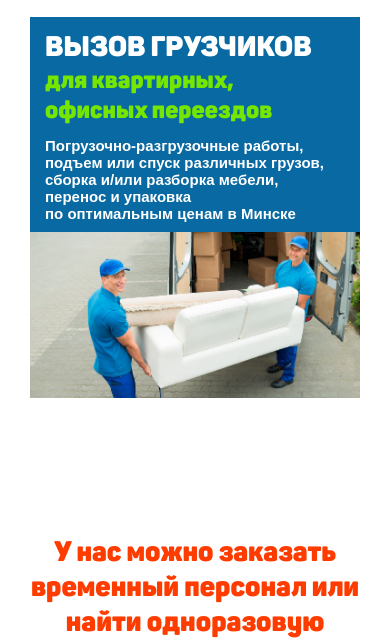
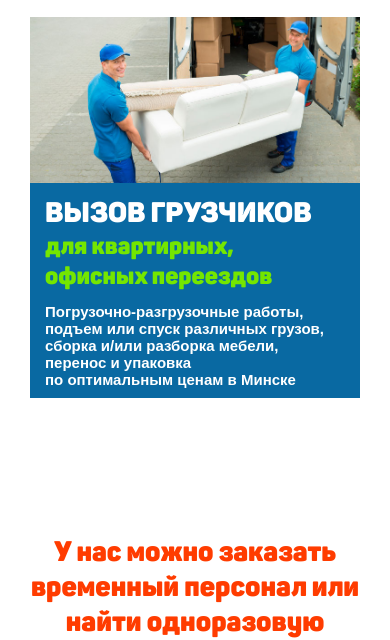
Before and after one commit to ermolenko-shadow/worker-test, a plain HTML site: page index.html in a window 390 px wide. Shown: the part 208-848 px from the top of the page. Drawn offline with Linux system fonts and the light colour scheme.

Commit message:
Update index.html

```diff
--- a/index.html
+++ b/index.html
@@ -34,11 +34,8 @@
 	</header>
 	<!--header-banner-->
 	<div id="slider" class="container">
-		<!-- <a href="#" class="control_next">>></a>
-		<a href="#" class="control_prev"><</a> -->
-		<ul>
-		    <li>
-		    	<div class="col-md-4 slide-text">
+		    	<div class="col-md-8 col-md-push-4 col-xs-12 slide-img"><img src="img/moving.jpg" alt="переезды Минск"></div>
+			<div class="col-md-4 col-md-pull-8 col-xs-12 slide-text">
 		    		<h2>ВЫЗОВ ГРУЗЧИКОВ</h2>
 		    		<h3>для квартирных,<br/>офисных переездов</h3>
 		    		<p>Погрузочно-разгрузочные работы,</p>
@@ -47,11 +44,7 @@
 					<p>перенос и упаковка</p>
 					<p>по оптимальным ценам в Минске</p>
 		    	</div>
-		    	<div class="col-md-8 slide-img"><img src="img/moving.jpg" alt="переезды Минск"></div>
-		    </li>
-		    <!-- <li style="background: #aaa;">SLIDE 2</li>
-		    <li>SLIDE 3</li> -->
-		</ul>
+		<div class="clearfix"> </div>
 	</div>
 <!--/header-banner-->
 <!--content-start-here-->
```
